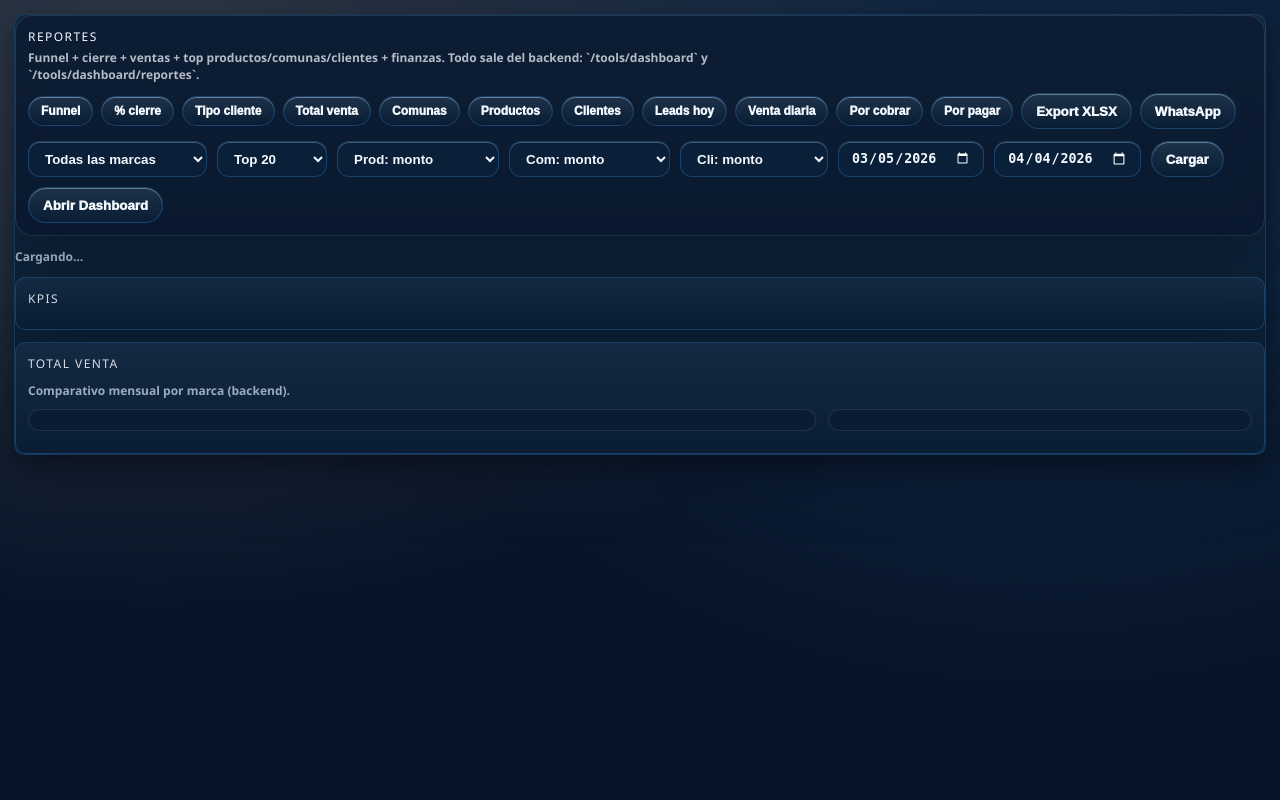
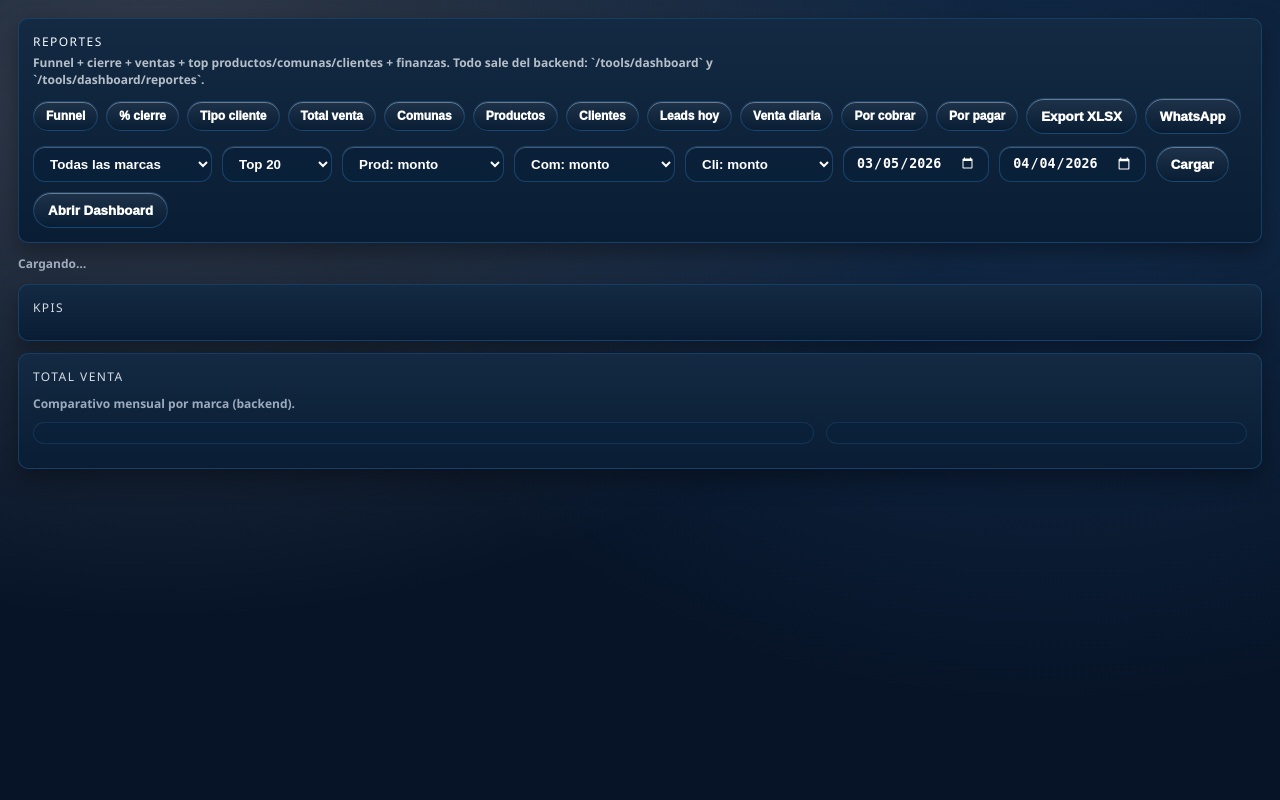
Before and after one commit to GDCRM2025/crm-fastapi, a PHP site: page /views/reportes.html in a window 1280 px wide. Run offline with PHP 8.4, Linux system fonts and the light colour scheme; some libraries are stand-ins or nearby versions.

Commit message:
UI: topbar scope + reportes pro + RRHH marcas

```diff
--- a/web/views/reportes.html
+++ b/web/views/reportes.html
@@ -11,22 +11,12 @@
   <script src="../js/iframe-theme.js"></script>
   <style>
     html,body{height:100%;margin:0;}
-    body{background:transparent;padding:14px;overflow:auto;}
-    /* Reportes debe verse GD (verde) independiente del theme global (si el panel está en modo claro). */
-    :root, :root.light{
-      color-scheme: dark;
-      --accent: #5B974E;
-      --text: #EAF2FF;
-    }
-
-    .wrap{max-width:1280px;margin:0 auto;display:flex;flex-direction:column;gap:12px;}
+    body{background:transparent;padding:18px;overflow:auto;}
+    /* Reportes usa tema global (XP). Solo mantenemos acento GD para gráficos. */
+    :root{ --accent: #5B974E; }
+
+    .rwrap{max-width:1600px;margin:0 auto;display:flex;flex-direction:column;gap:12px;}
     .head{
-      border:1px solid rgba(148,163,184,.18);
-      background: rgba(2,6,23,.32);
-      backdrop-filter: blur(10px);
-      border-radius:18px;
-      padding:12px;
-      box-shadow: 0 22px 70px rgba(0,0,0,.25);
       display:flex;
       align-items:flex-start;
       justify-content:space-between;
@@ -38,9 +28,6 @@
     .row{display:flex;gap:10px;align-items:center;flex-wrap:wrap;}
     .inp,.sel{
       height:36px;border-radius:999px;
-      border:1px solid rgba(148,163,184,.18);
-      background: rgba(2,6,23,.18);
-      color: var(--text);
       padding:0 12px;
       font-weight:900;
       outline:none;
@@ -48,9 +35,6 @@
     .sel{ padding-right: 34px; }
     .btn{
       height:36px;border-radius:999px;
-      border:1px solid rgba(148,163,184,.20);
-      background: rgba(2,6,23,.18);
-      color: var(--text);
       padding:0 14px;
       font-weight:1000;
       cursor:pointer;
@@ -64,12 +48,6 @@
     @media (max-width: 900px){ .grid{grid-template-columns:1fr;} }
 
     .card{
-      border:1px solid rgba(148,163,184,.18);
-      background: rgba(2,6,23,.32);
-      backdrop-filter: blur(10px);
-      border-radius:18px;
-      padding:12px;
-      box-shadow: 0 22px 70px rgba(0,0,0,.18);
       min-height:0;
     }
     .h2{margin:0 0 10px 0; font-weight:1100; font-size:12px; letter-spacing:.12em; text-transform:uppercase; opacity:.86;}
@@ -79,9 +57,7 @@
     @media (max-width:1200px){ .kpis{grid-template-columns:repeat(3, minmax(0,1fr));} }
     @media (max-width:900px){ .kpis{grid-template-columns:1fr;} }
     .kpi{
-      border:1px solid rgba(148,163,184,.16);
       border-radius:16px;
-      background: rgba(2,6,23,.16);
       padding:12px;
       cursor:pointer;
     }
@@ -90,8 +66,8 @@
     .kpi .s{font-weight:850; font-size:12px; opacity:.70; margin-top:6px;}
 
     .tbl{width:100%; border-collapse:separate; border-spacing:0; font-size:13px;}
-    .tbl th{opacity:.72; font-size:11px; text-transform:uppercase; letter-spacing:.12em; text-align:left; padding:8px 10px; border-bottom:1px solid rgba(148,163,184,.14); position:sticky; top:0; background: linear-gradient(180deg, rgba(2,6,23,.70), rgba(2,6,23,.40)); backdrop-filter: blur(10px); z-index:2;}
-    .tbl td{padding:8px 10px; border-bottom:1px solid rgba(148,163,184,.10); vertical-align:top;}
+    .tbl th{opacity:.78; font-size:11px; text-transform:uppercase; letter-spacing:.12em; text-align:left; padding:8px 10px; border-bottom:1px solid color-mix(in srgb, var(--border) 55%, transparent); position:sticky; top:0; background: linear-gradient(180deg, color-mix(in srgb, var(--surface-2) 92%, transparent), color-mix(in srgb, var(--surface-2) 72%, transparent)); z-index:2;}
+    .tbl td{padding:8px 10px; border-bottom:1px solid color-mix(in srgb, var(--border) 40%, transparent); vertical-align:top;}
     .right{text-align:right;}
     .rowlink{cursor:pointer;}
     .rowlink:hover{background: rgba(255,255,255,.04);}
@@ -122,9 +98,8 @@
       gap:8px;
       padding:0 12px;
       border-radius:999px;
-      background: rgba(2,6,23,.18);
-      border: 1px solid rgba(148,163,184,.22);
-      color: var(--text);
+      background: color-mix(in srgb, var(--surface-2) 78%, transparent);
+      border: 1px solid color-mix(in srgb, var(--border) 55%, transparent);
       cursor:pointer;
       font-size:12px;
       font-weight:1000;
@@ -145,9 +120,9 @@
 
     .chartBox{
       margin-top:10px;
-      border:1px solid rgba(148,163,184,.16);
+      border:1px solid color-mix(in srgb, var(--border) 45%, transparent);
       border-radius:16px;
-      background: rgba(2,6,23,.16);
+      background: color-mix(in srgb, var(--surface) 70%, transparent);
       padding:10px;
       overflow:hidden;
     }
@@ -161,8 +136,8 @@
   </style>
 </head>
 <body>
-  <div class="wrap">
-    <section class="head">
+  <div class="rwrap">
+    <section class="card head">
       <div>
         <div class="ttl">Reportes</div>
         <div class="sub">Funnel + cierre + ventas + top productos/comunas/clientes + finanzas. Todo sale del backend: `/tools/dashboard` y `/tools/dashboard/reportes`.</div>
--- a/web/xp_royale.css
+++ b/web/xp_royale.css
@@ -177,6 +177,11 @@ html.light .card, html.light .panel, html.light .box, html.light .modal-card, ht
   box-shadow: 0 12px 22px rgba(11,27,43,.16);
 }
 
+/* Padding base (evita contenido pegado a los bordes en vistas legacy) */
+.card, .panel, .box, .modal-card{
+  padding: 14px !important;
+}
+
 /* Usar el ancho disponible (evita vistas “centradas/pegadas”) */
 .wrap{
   max-width: none !important;
```
Also changed, not shown: web/styles.css (+19 -18 lines), web/views/rrhh_colaboradores.html (+40 -9 lines).
